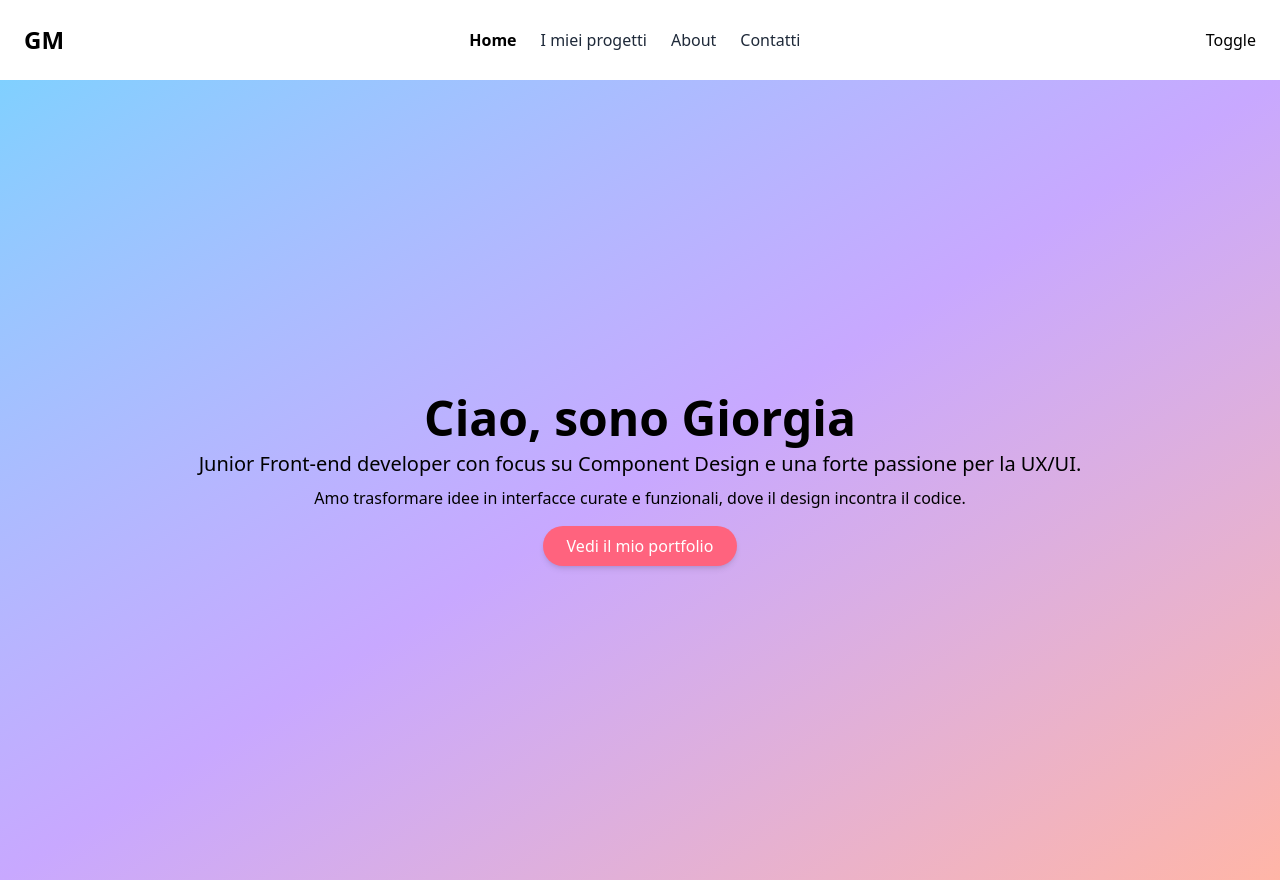
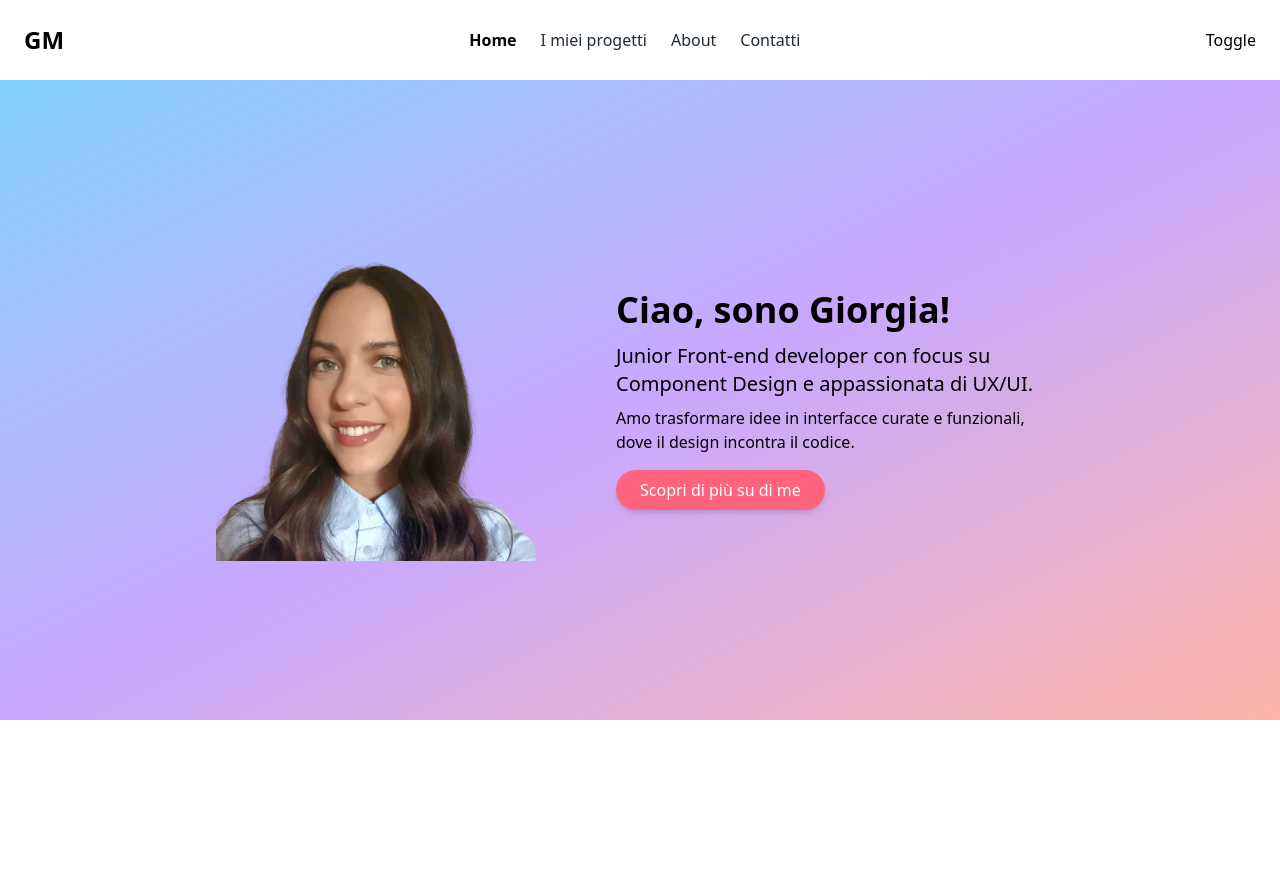
Before and after one commit to giorgiameffe/giorgiameffe-portfolio, a React (Vite) app: page / in a window 1280 px wide. After the commit the page ends 800 px from the top, so only its background shows below. Built offline with nearby package versions, Linux system fonts and the light colour scheme.

Commit message:
feat: add img to HeroSection

```diff
--- a/src/components/HeroSection.tsx
+++ b/src/components/HeroSection.tsx
@@ -11,14 +11,26 @@ const HeroSection = ({ title, subtitle, description }: HeroSectionProps) => {
 
     return (
 
-        <section className="bg-gradient-to-br from-[#80d0ff] via-[#c8a8ff] to-[#ffb5a7] min-h-[100vh] flex items-center justify-center px-6 py-16">
-            <div className="text-center">
-                <h1 className="text-5xl font-bold">{title}</h1>
-                <h2 className="mt-2 text-xl">{subtitle}</h2>
+        <section className="bg-gradient-to-br from-[#80d0ff] via-[#c8a8ff] to-[#ffb5a7] min-h-[80vh] flex flex-col md:flex-row items-center justify-center gap-10 px-6 py-16 text-center md:text-left">
+
+            <figure className="lg:mr-10 flex justify-center md:justify-end">
+                <img
+                    src="/img/giorgia-img.png"
+                    alt="Foto personale di Giorgia"
+                    className="w-80 h-auto object-contain rounded-3"
+                />
+            </figure>
+
+            <div className="max-w-md">
+                <h1 className="text-4xl font-bold">{title}</h1>
+                <h2 className="mt-3 text-xl">{subtitle}</h2>
                 <p className="mt-2">{description}</p>
-                <button className="mt-4 bg-rose-400 text-white px-6 py-2 rounded-3xl shadow-md transition">Vedi il mio portfolio</button>
+                <button className="mt-4 bg-rose-400 text-white px-6 py-2 rounded-3xl shadow-md transition cursor-pointer">
+                    Scopri di più su di me
+                </button>
             </div>
         </section>
+
     )
 }
 
--- a/src/pages/HomePage.tsx
+++ b/src/pages/HomePage.tsx
@@ -6,8 +6,8 @@ const HomePage: React.FC = () => {
     return (
         <div>
             <HeroSection
-                title="Ciao, sono Giorgia"
-                subtitle="Junior Front-end developer con focus su Component Design e una forte passione per la UX/UI."
+                title="Ciao, sono Giorgia!"
+                subtitle="Junior Front-end developer con focus su Component Design e appassionata di UX/UI."
                 description="Amo trasformare idee in interfacce curate e funzionali, dove il design incontra il codice."
             />
         </div>
```
Also changed, not shown: public/img/giorgia-img.png (added).
